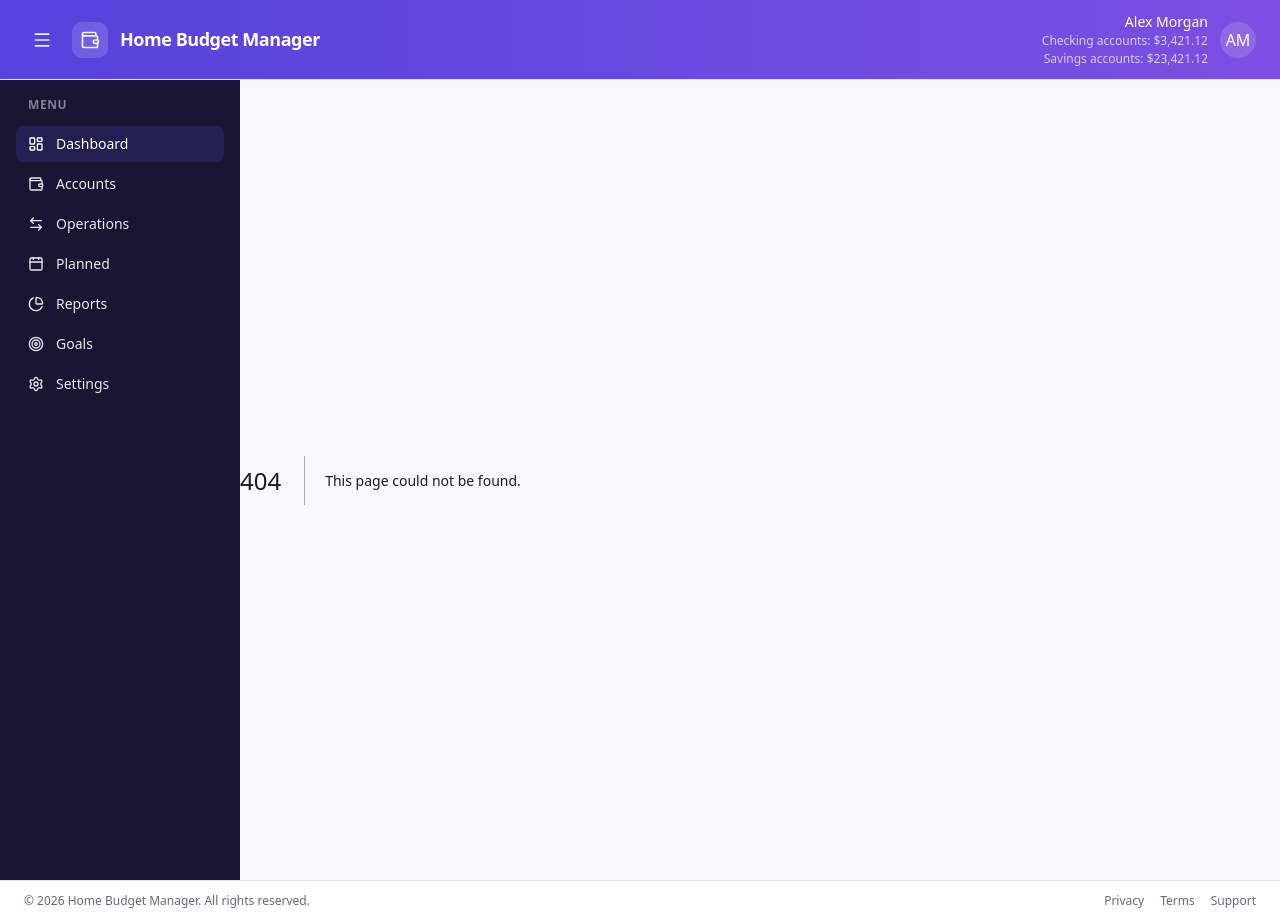
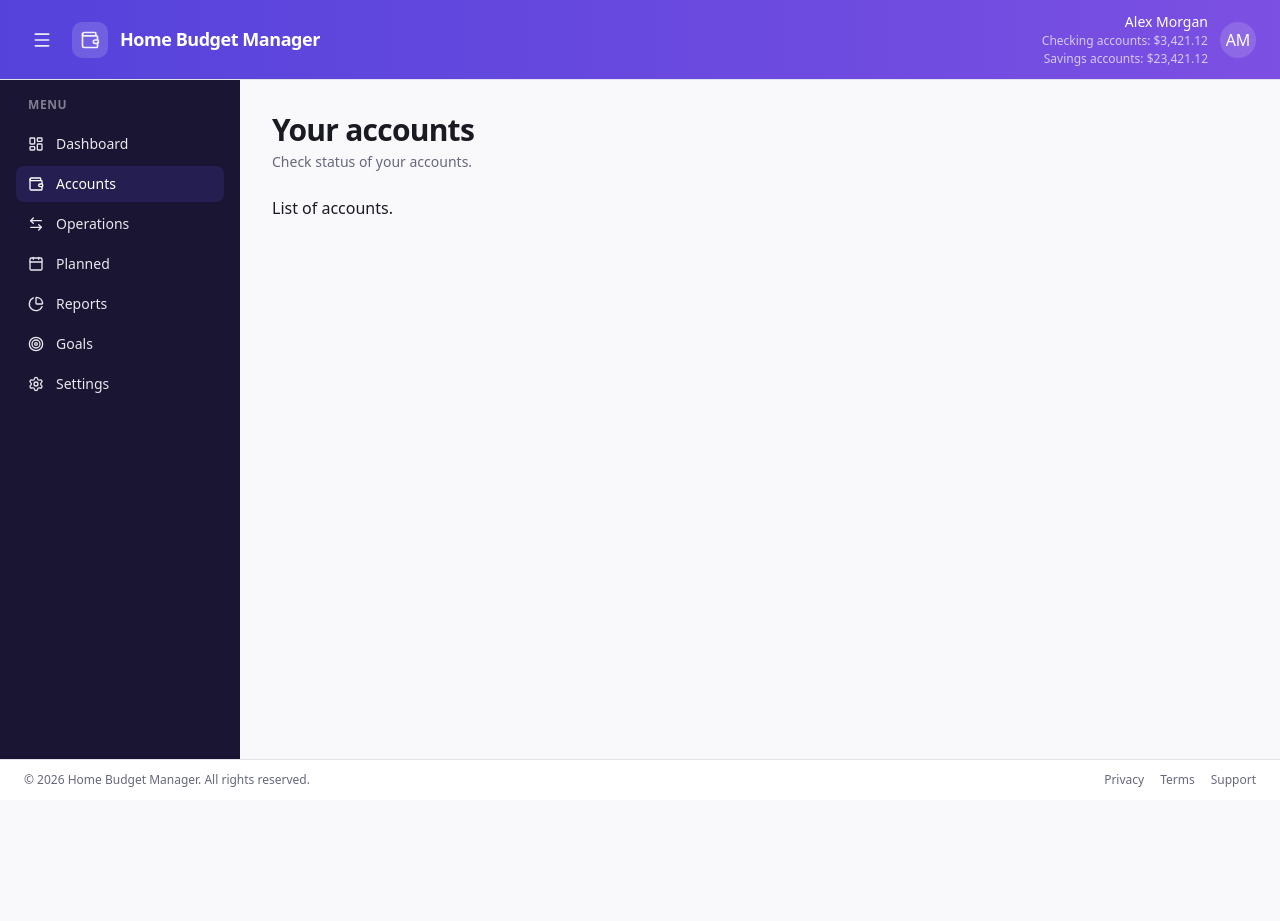
Before and after one commit to home-budget-manager/frontend.webui, a Next.js app: page /my-accounts in a window 1280 px wide. Before the commit this address had no page. After the commit the page ends 800 px from the top, so only its background shows below. Built offline with nearby package versions, Linux system fonts and the light colour scheme.

Commit message:
Add placeholder for "My Accounts" page.
Work on #2

```diff
--- /dev/null
+++ b/app/my-accounts/page.tsx
@@ -0,0 +1,9 @@
+import PageContainerComponent from "@/components/pages/page-container";
+
+export default function MyAccountsPage() {
+  return (
+    <PageContainerComponent title="Your accounts" subtitle="Check status of your accounts.">
+        List of accounts.
+    </PageContainerComponent>
+  );
+}
--- a/components/pages/layout/page-layout.tsx
+++ b/components/pages/layout/page-layout.tsx
@@ -21,7 +21,6 @@ export default function RootLayout({
       <div className={styles["main-content"]}>
         <SideMenuComponent sidebarOpen={sidebarOpen} />
         {children}
-
       </div>
       <FooterComponent />
     </div>
--- a/components/pages/layout/sidemenu.tsx
+++ b/components/pages/layout/sidemenu.tsx
@@ -1,3 +1,4 @@
+import { usePathname } from 'next/navigation';
 import styles from './sidemenu.module.css';
 import {
   LayoutDashboard,
@@ -9,13 +10,15 @@ import {
   Settings,
 } from "lucide-react";
 
+import { sideMenuService } from '@/services/components/pages/layout/sidemenu';
+
 export interface SideMenuProps {
     sidebarOpen: boolean;
 }
 
 const menuItems = [
-  { icon: LayoutDashboard, label: "Dashboard", active: true },
-  { icon: Wallet, label: "Accounts" },
+  { icon: LayoutDashboard, url: '/', label: "Dashboard" },
+  { icon: Wallet, url: '/my-accounts', label: "Accounts" },
   { icon: ArrowLeftRight, label: "Operations" },
   { icon: Calendar, label: "Planned" },
   { icon: PieChart, label: "Reports" },
@@ -24,19 +27,22 @@ const menuItems = [
 ];
 
 export default function SideMenuComponent({ sidebarOpen }: SideMenuProps) {
+    const pathname = usePathname();
+
+    const items = sideMenuService.getMenuItems();
+
     return (<aside
         className={styles["sidebar"] + " " + (sidebarOpen ? styles["open"] : styles["closed"])}>
         <nav className={styles["navigation"]} aria-label="Main menu" aria-expanded={sidebarOpen}>
             <div className={styles["navigation-header"]}>
                 Menu
             </div>
-            {menuItems.map((item) => (
+            {items.map((item) => (
                 <a
                     key={item.label}
-                    href="#"
-                    className={styles["menu-item"] + " " + (item.active
-                        ? styles["active"] : "")}>
-                    <item.icon />
+                    href={item.url ?? "/"}
+                    className={styles["menu-item"] + " " + (item.isActive(pathname) ? styles["active"] : "")}>
+                    {item.icon}
                     <span>{item.label}</span>
                 </a>
             ))}
--- /dev/null
+++ b/services/components/pages/layout/sidemenu.tsx
@@ -0,0 +1,34 @@
+import * as model from '@/types/component/pages/layout/sidemenu';
+import {
+  LayoutDashboard,
+  Wallet,
+  ArrowLeftRight,
+  Calendar,
+  PieChart,
+  Target,
+  Settings,
+} from "lucide-react";
+
+export interface SideMenuService {
+    getMenuItems(): model.MenuItem[];
+}
+
+export class SideMenuServiceImpl implements SideMenuService {
+    getMenuItems(): model.MenuItem[] {
+        return [
+            new model.MenuItem(<LayoutDashboard />, "Dashboard", "/"),
+            new model.MenuItem(<Wallet />, "Accounts", "/my-accounts", (current, item) => current === item || current.startsWith(item + "/")),
+            new model.MenuItem(<ArrowLeftRight />, "Operations", "/operations"),
+            new model.MenuItem(<Calendar />, "Planned", "/planned"),
+            new model.MenuItem(<PieChart />, "Reports", "/reports"),
+            new model.MenuItem(<Target />, "Goals", "/goals"),
+            new model.MenuItem(<Settings />, "Settings", "/settings"),
+        ];
+    }
+}
+
+export function createSideMenuService(): SideMenuService {
+    return new SideMenuServiceImpl();
+}
+
+export const sideMenuService: SideMenuService = createSideMenuService();
--- /dev/null
+++ b/types/component/pages/layout/sidemenu.ts
@@ -0,0 +1,36 @@
+import { ReactNode } from "react";
+
+export class MenuItem {
+    private _icon: ReactNode;
+    private _label: string;
+    private _url: string;
+    private _pathMatcher: (currentPath: string, itemUrl: string) => boolean;
+
+    constructor(
+        icon: ReactNode,
+        label: string,
+        url: string,
+        pathMatcher?: (currentPath: string, itemUrl: string) => boolean
+    ) {
+        this._icon = icon;
+        this._label = label;
+        this._url = url;
+        this._pathMatcher = pathMatcher ?? ((currentPath, itemUrl) => currentPath === itemUrl);
+    }
+
+    public get icon(): ReactNode {
+        return this._icon;
+    }
+
+    public get label(): string {
+        return this._label;
+    }
+
+    public get url(): string {
+        return this._url;
+    }
+
+    public isActive(currentPath: string): boolean {
+        return this._pathMatcher(currentPath, this._url);
+    }
+}
--- /dev/null
+++ b/vitest.setup.ts
@@ -0,0 +1,27 @@
+import React, { type ReactNode } from 'react';
+import { beforeAll, vi } from 'vitest';
+
+beforeAll(() => {
+  const existingProcess = globalThis.process as NodeJS.Process | undefined;
+  const testProcess = {
+    ...(existingProcess ?? {}),
+    env: {
+      ...(existingProcess?.env ?? {}),
+      NODE_ENV: 'test',
+    },
+  } as NodeJS.Process;
+
+  Object.defineProperty(globalThis, 'process', {
+    configurable: true,
+    value: testProcess,
+  });
+});
+
+vi.mock('next/link', () => ({
+  default: ({ children, href, ...props }: { children?: ReactNode; href?: string }) =>
+    React.createElement('a', { href: href ?? '#', ...props }, children),
+}));
+
+vi.mock('next/navigation', () => ({
+  usePathname: () => '/',
+}));
```
Also changed, not shown: vitest.config.mts, 2 other files (tests, documents, lock files or other folders).
